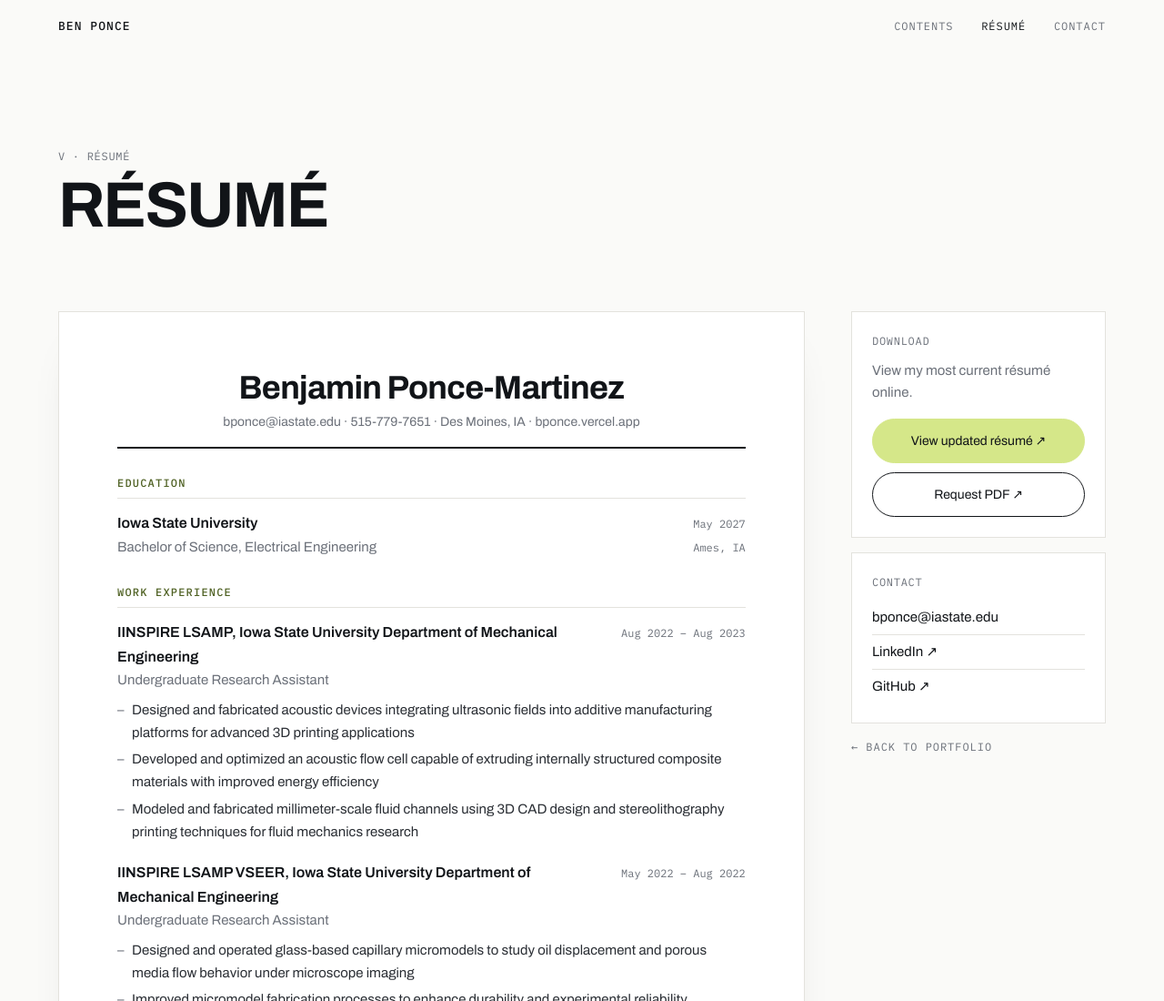
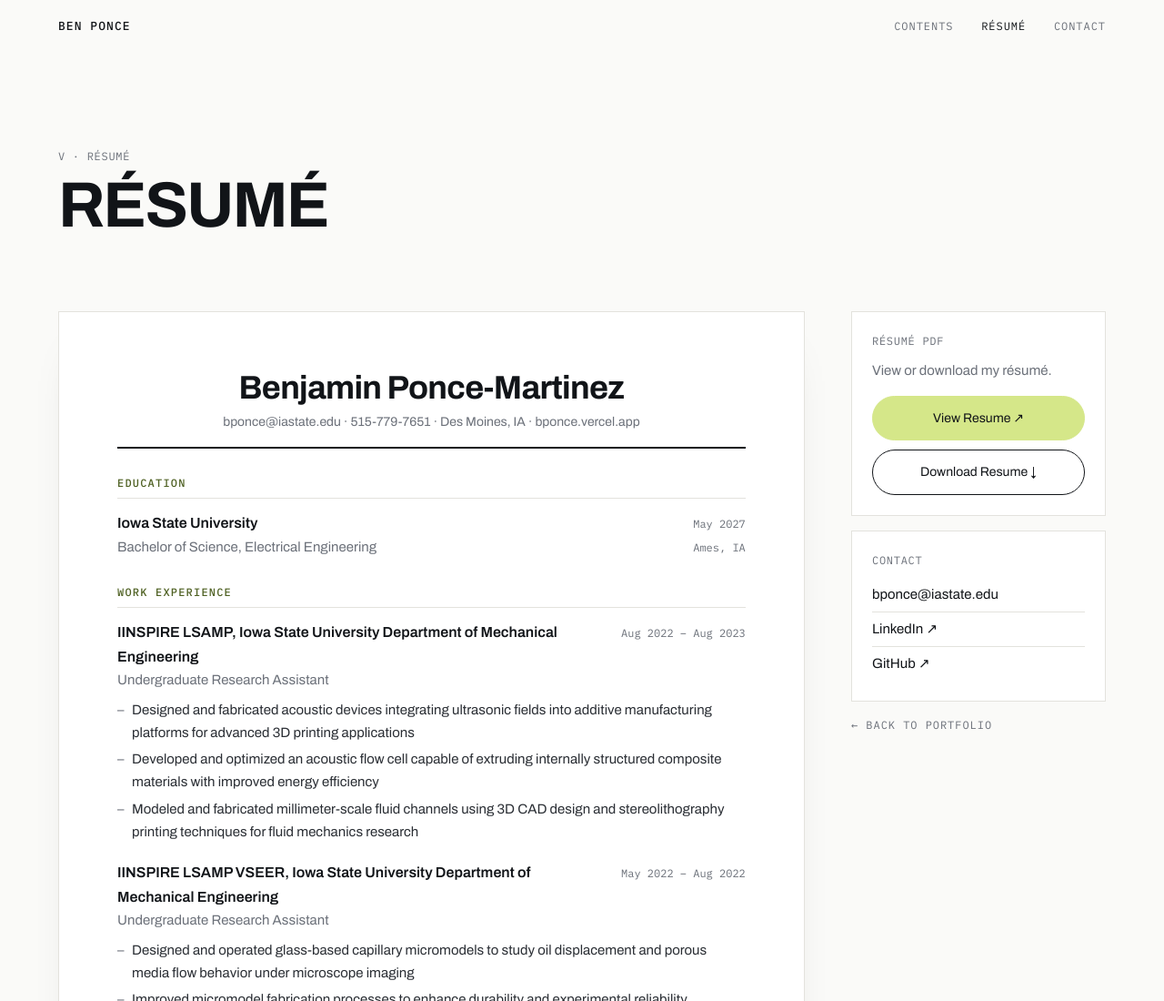
Before and after one commit to bponce-code/CPRE-4940-Senior-Portfolio, a website: page resume.html in a window 1280 px wide. Shown: the top 1100 px of the page at 91% size. Drawn offline with Linux system fonts and the light colour scheme.

Commit message:
Restore View Resume and Download Resume PDF buttons

```diff
--- a/resume.html
+++ b/resume.html
@@ -121,11 +121,11 @@
 
       <aside class="resume-aside" aria-label="Résumé downloads">
         <div class="resume-card">
-          <span class="label">Download</span>
-          <p>View my most current résumé online.</p>
+          <span class="label">Résumé PDF</span>
+          <p>View or download my résumé.</p>
           <div class="resume-actions">
-            <a class="btn primary" href="resume.html">View updated résumé ↗</a>
-            <a class="btn" href="mailto:bponce@iastate.edu?subject=Resume%20PDF%20request">Request PDF ↗</a>
+            <a class="btn primary" href="documents/Benjamin-Ponce-Martinez-Resume.pdf" target="_blank" rel="noopener noreferrer">View Resume ↗</a>
+            <a class="btn" href="documents/Benjamin-Ponce-Martinez-Resume.pdf" download="Benjamin-Ponce-Martinez-Resume.pdf">Download Resume ↓</a>
           </div>
         </div>
         <div class="resume-card">
```
